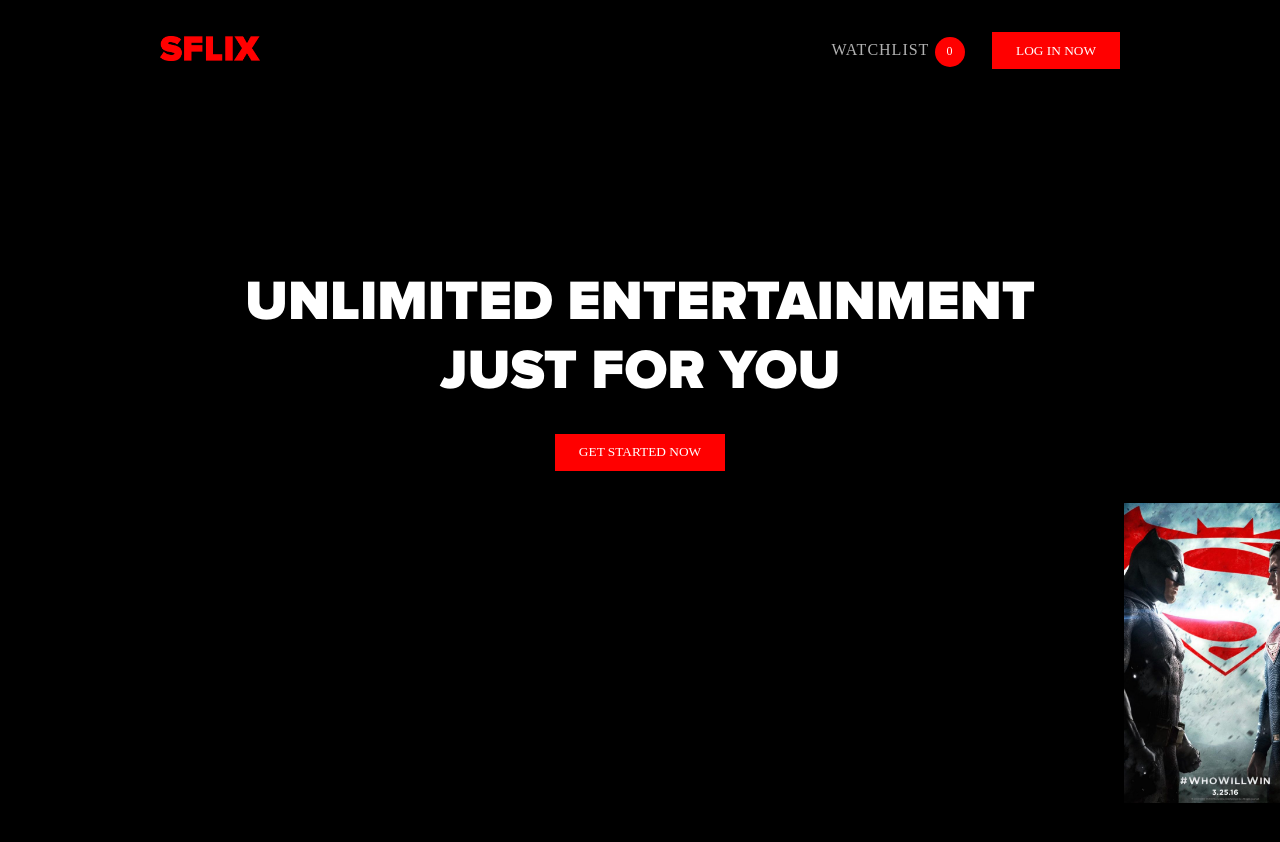
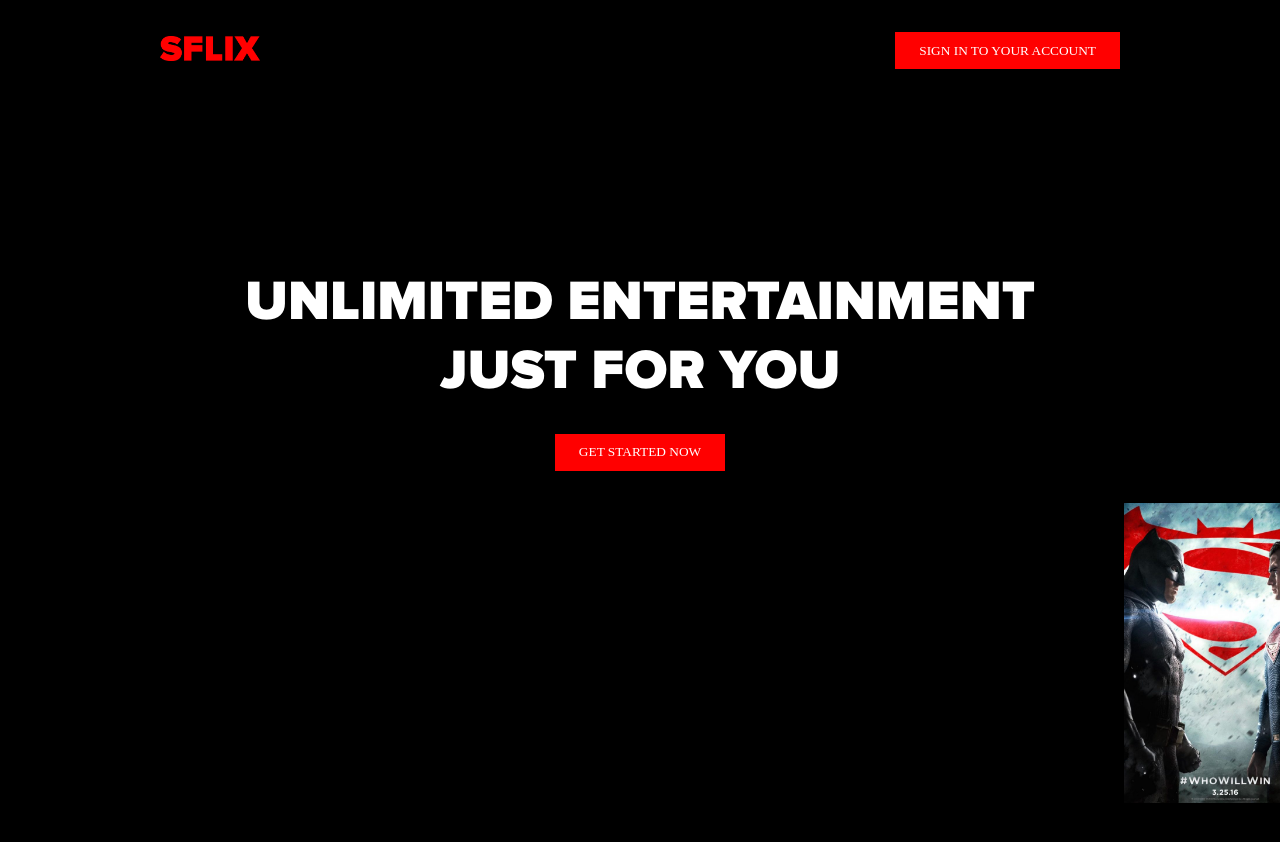
Before and after one commit to aremu-smog/sflix, a React (Create React App) app: page / in a window 1280 px wide. Shown: the top 842 px of the page. Built offline with nearby package versions, Linux system fonts and the light colour scheme; a web font is replaced by a local one.

Commit message:
signup-form

```diff
--- a/src/Navbar.js
+++ b/src/Navbar.js
@@ -1,5 +1,5 @@
 import React,{useContext} from 'react'
-import {Redirect, Link, BrowserRouter as Router} from 'react-router-dom'
+import {Redirect, Link} from 'react-router-dom'
 import {WatchlistContext} from './Contexts/WatchlistContext'
 import {UserContext} from './Contexts/UserContext'
 
@@ -21,9 +21,9 @@ const Navbar = () =>{
 
                     <div className="account-info">
 
-                    WATCHLIST
-                    <span className="watchlist"><span>{watchlist.length}</span></span>
-                    <Link to="/signin"><button>Log in Now</button></Link>
+                    {/* WATCHLIST
+                    <span className="watchlist"><span>{watchlist.length}</span></span> */}
+                    <Link to="/signin"><button>Sign in to your Account</button></Link>
                     </div>
 
             </nav>
```
